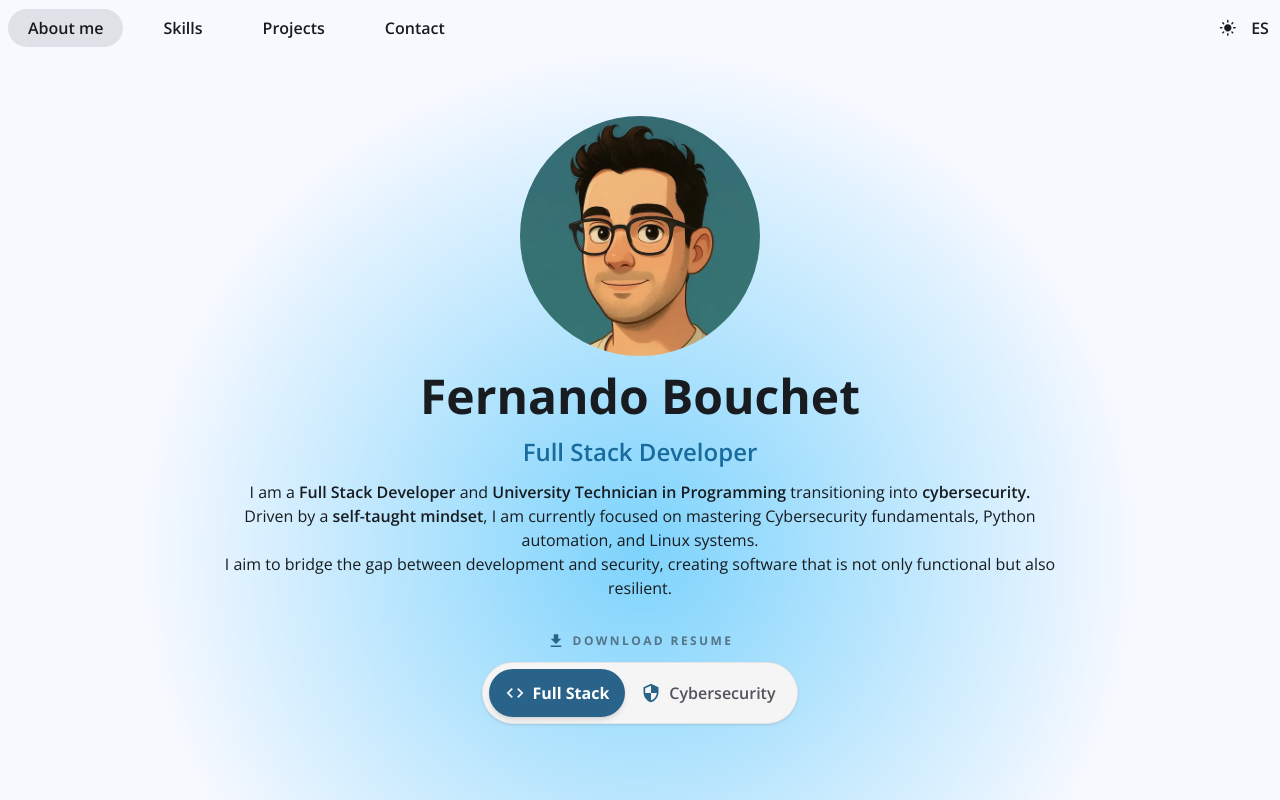
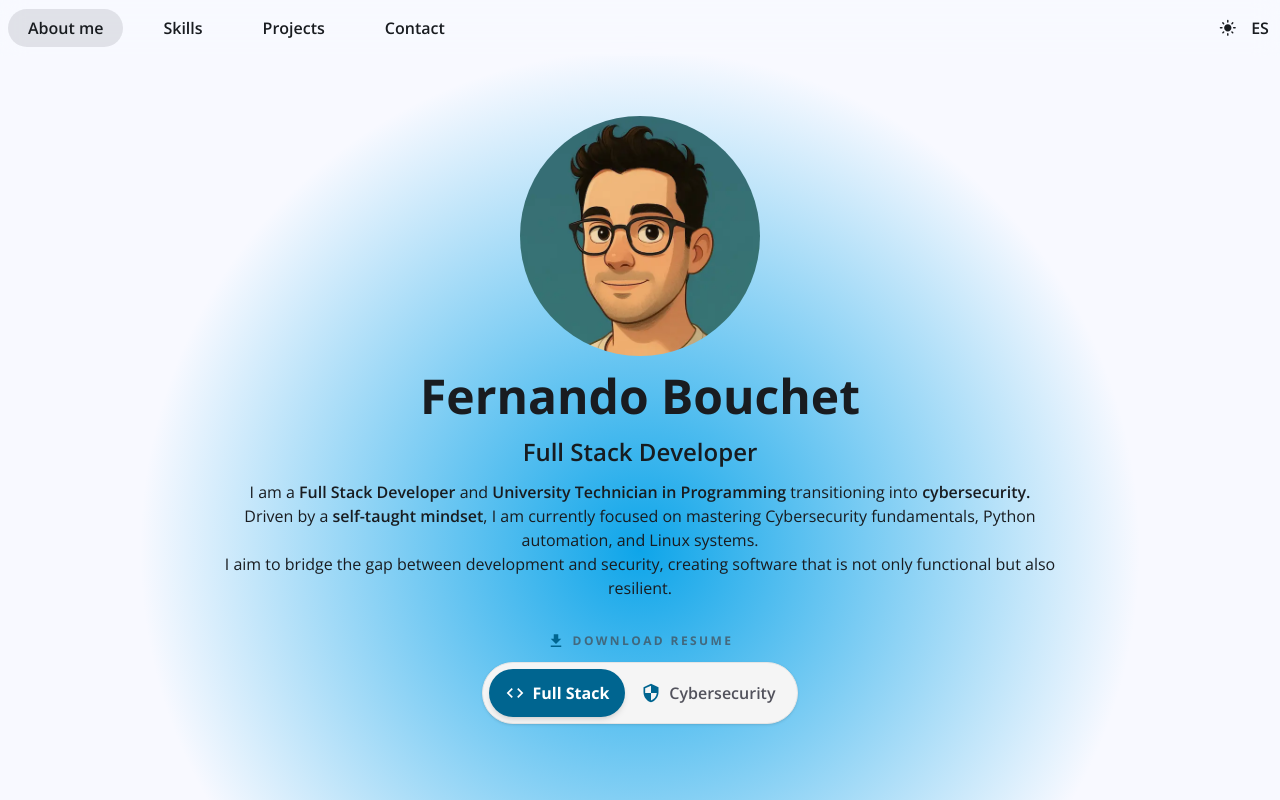
Before and after one commit to fernandobouchet/fernandobouchet.github.io, a Next.js app: page / in a window 1280 px wide. Shown: the top 800 px of the page. Built offline with nearby package versions, Linux system fonts and the light colour scheme.

Commit message:
feat: update theme

```diff
--- a/app/globals.css
+++ b/app/globals.css
@@ -28,9 +28,6 @@
   The default border color has changed to `currentColor` in Tailwind CSS v4,
   so we've added these compatibility styles to make sure everything still
   looks the same as it did with Tailwind CSS v3.
-
-  If we ever want to remove these styles, we need to add an explicit border
-  color utility to any element that depends on these defaults.
 */
 @layer base {
   *,
@@ -76,31 +73,49 @@
 
 @layer base {
   :root {
-    --background: #f7f9ff;
-    --foreground: #181c20;
-    --accent: #7dd3fc;
-    --primary: #2a638a;
+    --background: #f8f9ff;
+    --foreground: #191c20;
+
+    --primary: #006590;
     --primary-foreground: #ffffff;
-    --secondary: #0094ff1a;
-    --secondary-foreground: #00558bd7;
-    --muted: #d4e4f6;
-    --muted-foreground: #394856;
-    --card: #ebeef3;
-    --card-foreground: #181c20;
+
+    --accent: #0ea5e9;
+    --accent-foreground: #ffffff;
+
+    --secondary: #dde3ea;
+    --secondary-foreground: #171c20;
+
+    --card: #f0f5fa;
+    --card-foreground: #171c20;
+
+    --muted: #e0e2ec;
+    --muted-foreground: #43474e;
+    --border: #70777c;
+    --input: #70777c;
+    --ring: #006590;
   }
 
   .dark {
-    --background: #101417;
-    --foreground: #e0e3e8;
-    --accent: #003758;
-    --primary: #98ccf9;
-    --primary-foreground: #003350;
-    --secondary: #0086fc34;
-    --secondary-foreground: #75c6fffd;
-    --muted: #394856;
-    --muted-foreground: #d4e4f6;
-    --card: #1c2024;
-    --card-foreground: #e0e3e8;
+    --background: #090b0e;
+    --foreground: #e2e2e6;
+
+    --primary: #7ecaff;
+    --primary-foreground: #003256;
+
+    --accent: #38bdf8;
+    --accent-foreground: #002b3d;
+
+    --secondary: #263038;
+    --secondary-foreground: #cde5ff;
+
+    --card: #11161c;
+    --card-foreground: #e2e2e6;
+
+    --muted: #1f252b;
+    --muted-foreground: #8d9199;
+    --border: #40484f;
+    --input: #40484f;
+    --ring: #7ecaff;
   }
 }
 
```
